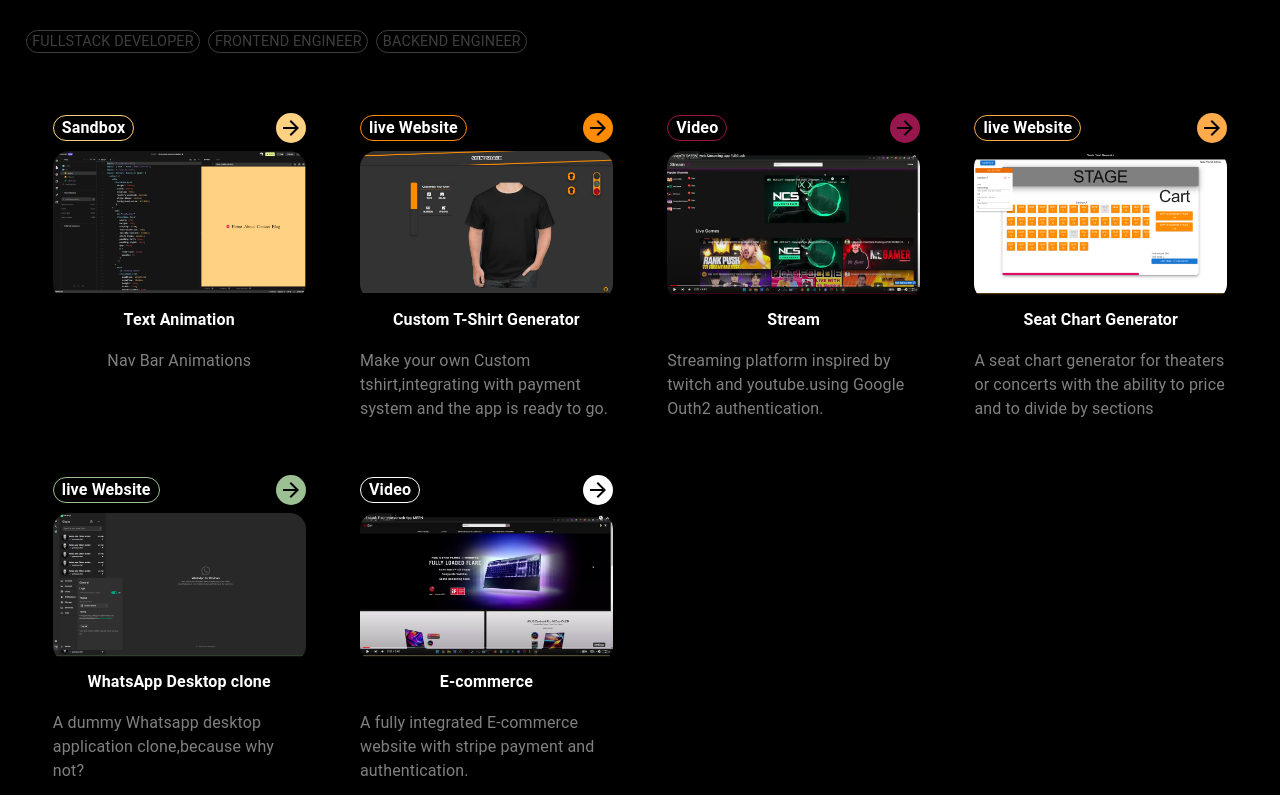
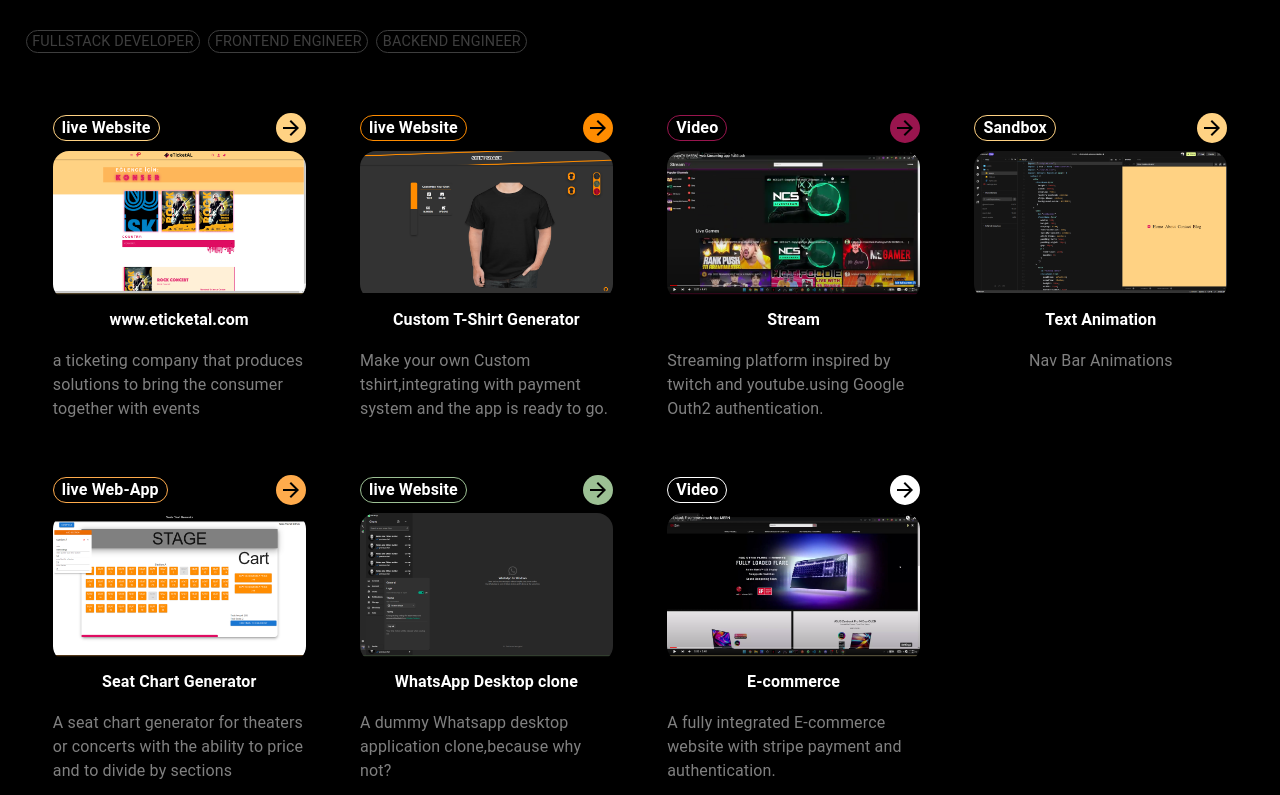
Before and after one commit to TareqFl/portfolio, a React (Create React App) app: page / in a window 1280 px wide. Shown: the part 405-1200 px from the top of the page. Built offline with nearby package versions, Linux system fonts and the light colour scheme.

Commit message:
add eticket

```diff
--- a/src/App.jsx
+++ b/src/App.jsx
@@ -28,6 +28,7 @@ import shirtShack from "./Assets/shirtShack.png";
 import seat from "./Assets/seatGen.png";
 import stream from "./Assets/stream.png";
 import wtsp from "./Assets/whatsap.png";
+import eticket from "./Assets/eticket.png";
 import ec from "./Assets/e-commerve.png";
 import Aboutme from "./Components/AboutMe/Aboutme";
 import DisplayPicture from "./Components/DisplayPicture&Skills/DisplayPicture";
@@ -114,16 +115,17 @@ const App = () => {
       </Grid>
       <Grid container sx={{ transition: "1s" }}>
         <ProjectCard
-          status="Sandbox"
-          title="Text Animation"
-          src={sandbox}
-          info={"Nav Bar Animations"}
+          status="live Website"
+          title={"www.eticketal.com"}
+          src={eticket}
+          info={
+            "a ticketing company that produces solutions to bring the consumer together with events"
+          }
           bgColor="transparent"
           buttonColor="#ffd283"
-          shadow="ffd283"
-          onClick={() => window.open("https://codesandbox.io/u/TareqFl")}
+          shadow="#ffd283"
+          onClick={() => window.open("https://www.eticketal.com/")}
         />
-
         <ProjectCard
           status="live Website"
           title={"Custom T-Shirt Generator"}
@@ -153,7 +155,17 @@ const App = () => {
           }
         />
         <ProjectCard
-          status="live Website"
+          status="Sandbox"
+          title="Text Animation"
+          src={sandbox}
+          info={"Nav Bar Animations"}
+          bgColor="transparent"
+          buttonColor="#ffd283"
+          shadow="ffd283"
+          onClick={() => window.open("https://codesandbox.io/u/TareqFl")}
+        />
+        <ProjectCard
+          status="live Web-App"
           title={"Seat Chart Generator"}
           src={seat}
           info={
```
Also changed, not shown: src/Assets/eticket.png (added).
